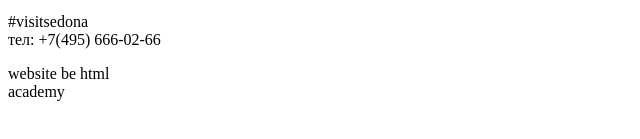
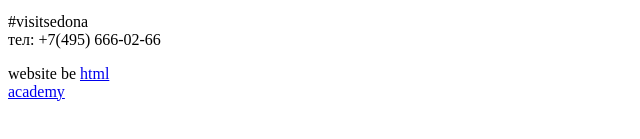
Before and after one commit to andreasrukom19/993329-sedona-27, a plain HTML site: page index.html in a window 1280 px wide. Shown: the part 287-426 px from the top of the page, 0-640 px from the left. Drawn offline with Linux system fonts and the light colour scheme.

Commit message:
Update index.html
Добавление ссылки в копирайт

```diff
--- a/index.html
+++ b/index.html
@@ -39,7 +39,7 @@
       </p>
       <p class="copyright">
         <span>website be</span>
-        <span>html<br> academy</span>
+        <a href="https://htmlacademy.ru/intensive/htmlcss">html<br> academy</a>
       </p>
     </footer>
   </body>
```
